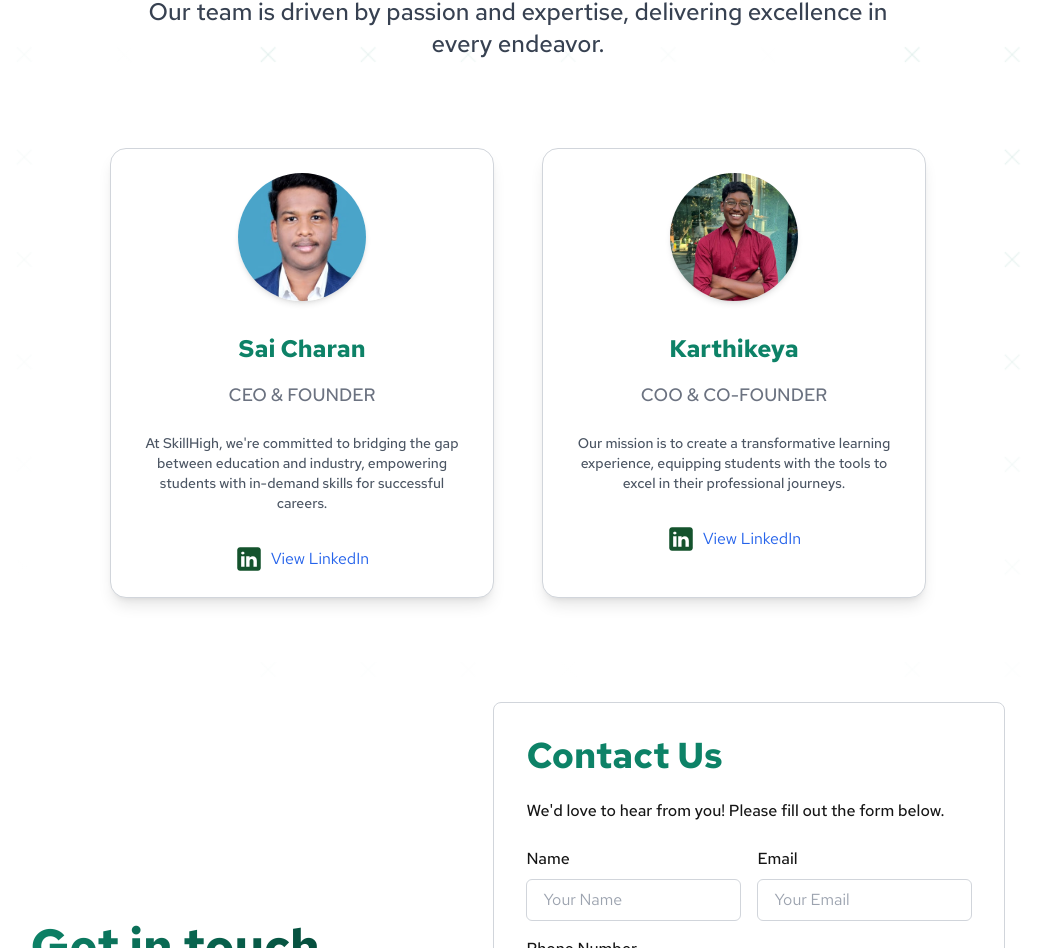
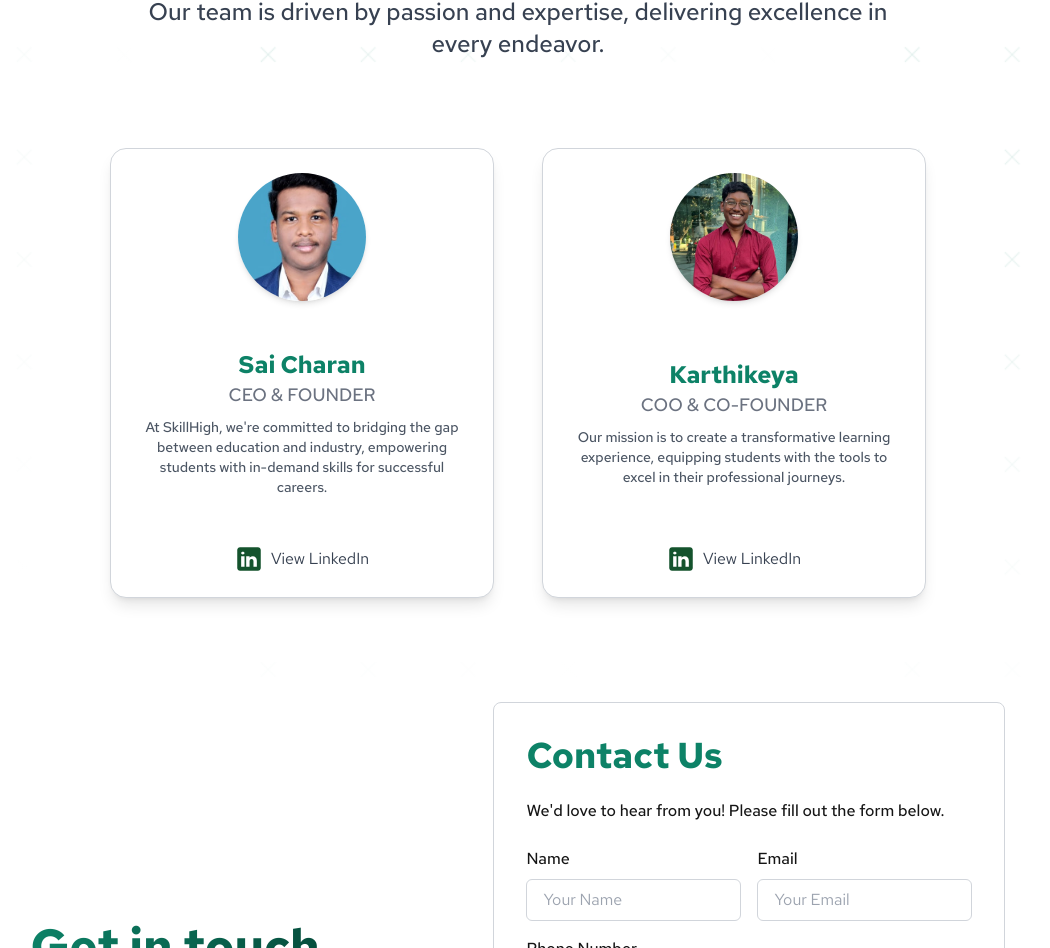
Before and after one commit to imSaikirann/skillhigh_landing, a React (Vite) app: page /aboutus in a window 1280 px wide. Shown: the part 2910-3858 px from the top of the page, without its empty margins (122-1172 px from the left). Built offline with nearby package versions, Linux system fonts and the light colour scheme; no server answers.

Commit message:
Fix: marigin for cards

```diff
--- a/src/components/About_Mentors.jsx
+++ b/src/components/About_Mentors.jsx
@@ -8,7 +8,7 @@ import { LinkedInIcon } from '../assets/icons/icons';
 function Card({ image, title, role, description, link }) {
   return (
     <motion.div
-      className="bg-white border border-gray-300 rounded-2xl p-6 flex flex-col items-center gap-4 shadow-lg max-w-sm"
+      className="bg-white border border-gray-300 rounded-2xl p-6 flex flex-col items-center gap-4 shadow-lg max-w-sm min-h-[450px] justify-between"
       whileHover={{ scale: 1.05, boxShadow: '0px 10px 20px rgba(0, 0, 0, 0.2)' }}
       transition={{ type: 'spring', stiffness: 200, damping: 10 }}
     >
@@ -21,14 +21,16 @@ function Card({ image, title, role, description, link }) {
           transition={{ duration: 0.3 }}
         />
       </div>
-      <h2 className="text-2xl font-bold text-main mt-4">{title}</h2>
-      <h3 className="text-lg font-medium text-gray-500">{role}</h3>
-      <p className="text-center text-gray-600 font-medium text-sm mt-2 mb-4">{description}</p>
+      <div className="text-center">
+        <h2 className="text-2xl font-bold text-main mt-4">{title}</h2>
+        <h3 className="text-lg font-medium text-gray-500">{role}</h3>
+        <p className="text-gray-600 font-medium text-sm mt-2 mb-4">{description}</p>
+      </div>
       <motion.a
         href={link}
         target="_blank"
         rel="noopener noreferrer"
-        className="text-blue-600 hover:text-blue-800 flex items-center space-x-2"
+        className="text-gray-700 hover:text-main flex items-center space-x-2 "
         whileHover={{ scale: 1.1 }}
       >
         <LinkedInIcon />
```
